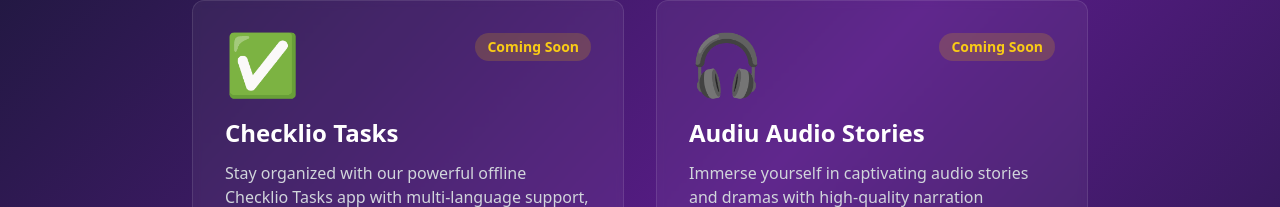
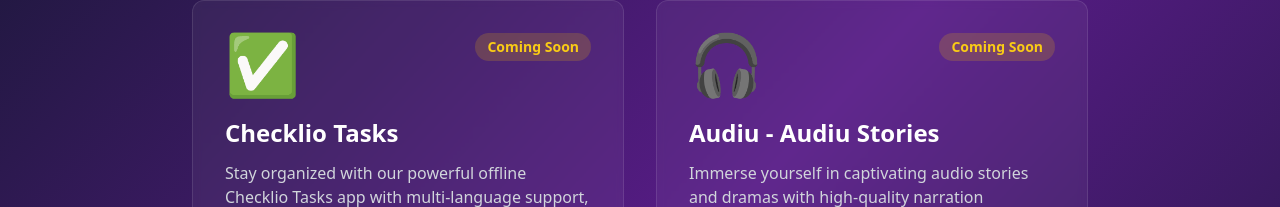
Before and after one commit to Rudransh33/RudNex-Digital, a Next.js app in the folder frontend/: page /apps in a window 1280 px wide. Shown: the part 378-585 px from the top of the page. Built offline with nearby package versions, Linux system fonts and the light colour scheme.

Commit message:
Add Audiu Story page and Privacy Policy for rudnex.com

```diff
--- a/frontend/pages/apps/[id].js
+++ b/frontend/pages/apps/[id].js
@@ -30,7 +30,7 @@
     },
     'audiu-audiostories': {
       id: 'audiu-audiostories',
-      name: 'Audiu Audio Stories',
+      name: 'Audiu - Audiu Stories',
       description: 'Immerse yourself in captivating audio stories and dramas with high-quality narration',
       icon: '🎧',
       category: 'Entertainment',
--- a/frontend/pages/apps/index.js
+++ b/frontend/pages/apps/index.js
@@ -18,7 +18,7 @@
     },
     {
       id: 'audiu-audiostories',
-      name: 'Audiu Audio Stories',
+      name: 'Audiu - Audiu Stories',
       description: 'Immerse yourself in captivating audio stories and dramas with high-quality narration',
       icon: '🎧',
       category: 'Entertainment',
--- a/frontend/pages/audiu-audiostories/index.js
+++ b/frontend/pages/audiu-audiostories/index.js
@@ -4,7 +4,7 @@
   return (
     <div>
       <Head>
-        <title>Audiu – Audio Stories | Rudnex</title>
+        <title>Audiu - Audiu Stories | Rudnex</title>
         <meta name="description" content="Audiu by Rudnex – a modern audio story streaming app. Explore trending, romance, horror, and NKU universe stories." />
         <meta name="viewport" content="width=device-width,initial-scale=1" />
         <link rel="preconnect" href="https://fonts.googleapis.com" />
@@ -14,7 +14,7 @@
           __html: JSON.stringify({
             "@context": "https://schema.org",
             "@type": "WebPage",
-            "name": "Audiu – Audio Stories",
+            "name": "Audiu - Audiu Stories",
             "url": "https://rudnex.com/audiu-audiostories",
             "publisher": {"@type": "Organization", "name": "Rudnex"},
             "inLanguage": "en"
@@ -151,7 +151,7 @@
         <div className="container">
           <nav>
             <div className="brand">
-              <span className="dot"></span> Audiu Audio Stories
+              <span className="dot"></span> Audiu - Audiu Stories
             </div>
             <div style={{display: 'flex', gap: '14px'}}>
               <a href="/audiu-privacy">Privacy Policy</a>
```
